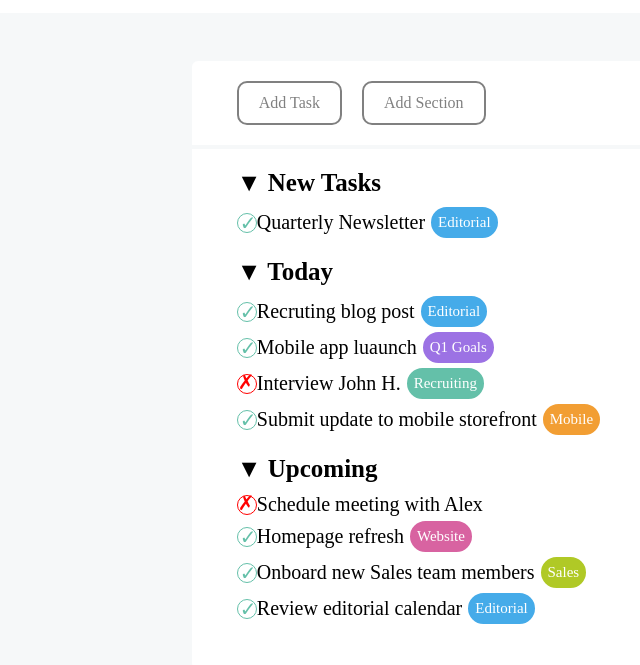
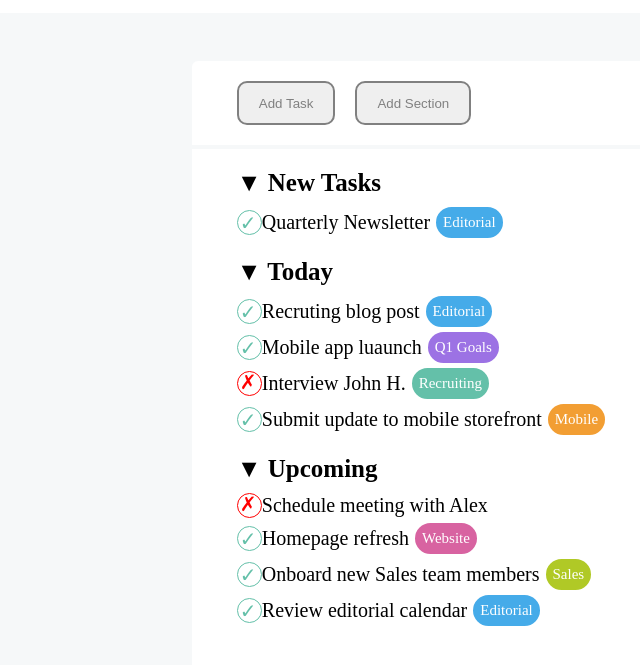
Before and after one commit to feffe17/html-css-toboolist, a plain HTML site: page index.html in a window 1280 px wide. Shown: the part 99-764 px from the top of the page, without its empty margins (0-640 px from the left). Drawn offline with Linux system fonts and the light colour scheme.

Commit message:
modifiche correzioni 1

```diff
--- a/index.html
+++ b/index.html
@@ -22,8 +22,8 @@
 
             <div class="mainbox">
                 <div class="box-header">
-                    <div class="function-button">Add Task</div>
-                    <div class="function-button">Add Section</div>
+                    <button class="function-button">Add Task</button>
+                    <button class="function-button">Add Section</button>
                 </div>
 
                 <hr id="spacebar">
@@ -34,7 +34,7 @@
                         <div class="content">
                             <span class="check mark">&check;</span>
                             Quarterly Newsletter
-                            <span class="editorial button">Editorial</span>
+                            <span class="editorial tag">Editorial</span>
                         </div>
                     </div>
 
@@ -43,25 +43,25 @@
                         <div class="content">
                             <span class="check mark">&check;</span>
                             Recruting blog post
-                            <span class="editorial button">Editorial</span>
+                            <span class="editorial tag">Editorial</span>
                         </div>
 
                         <div class="content">
                             <span class="check mark">&check;</span>
                             Mobile app luaunch
-                            <span class="q1-goals button">Q1 Goals</span>
+                            <span class="q1-goals tag">Q1 Goals</span>
                         </div>
 
                         <div class="content">
                             <span class="cross mark">&cross;</span>
                             Interview John H.
-                            <span class="recruiting button">Recruiting</span>
+                            <span class="recruiting tag">Recruiting</span>
                         </div>
 
                         <div class="content">
                             <span class="check mark">&check;</span>
                             Submit update to mobile storefront
-                            <span class="mobile button">Mobile</span>
+                            <span class="mobile tag">Mobile</span>
                         </div>
                     </div>
 
@@ -70,25 +70,25 @@
                         <div class="content">
                             <span class="cross mark">&cross;</span>
                             Schedule meeting with Alex
-                            <!-- <span class="editorial button">Editorial</span> -->
+                            <!-- <span class="editorial tag">Editorial</span> -->
                         </div>
 
                         <div class="content">
                             <span class="check mark">&check;</span>
                             Homepage refresh
-                            <span class="website button">Website</span>
+                            <span class="website tag">Website</span>
                         </div>
 
                         <div class="content">
                             <span class="check mark">&check;</span>
                             Onboard new Sales team members
-                            <span class="sales button">Sales</span>
+                            <span class="sales tag">Sales</span>
                         </div>
 
                         <div class="content">
                             <span class="check mark">&check;</span>
                             Review editorial calendar
-                            <span class="editorial button">Editorial</span>
+                            <span class="editorial tag">Editorial</span>
                         </div>
                     </div>
                 </div>
--- a/style.css
+++ b/style.css
@@ -129,17 +129,18 @@ main > .container{
     color: red;
     border: 1px solid red;
     padding-bottom: 3px;
+    padding-left: 2px;
 }
 
 .mark{
-    height: 20px;
-    width: 20px;
+    height: 25px;
+    width: 25px;
     border-radius: 50%;
     display: flex;
     align-items: center;
 }
 
-.button{
+.tag{
     font-size: 15px;
     padding: 5px;
     border: 2px solid;
```
